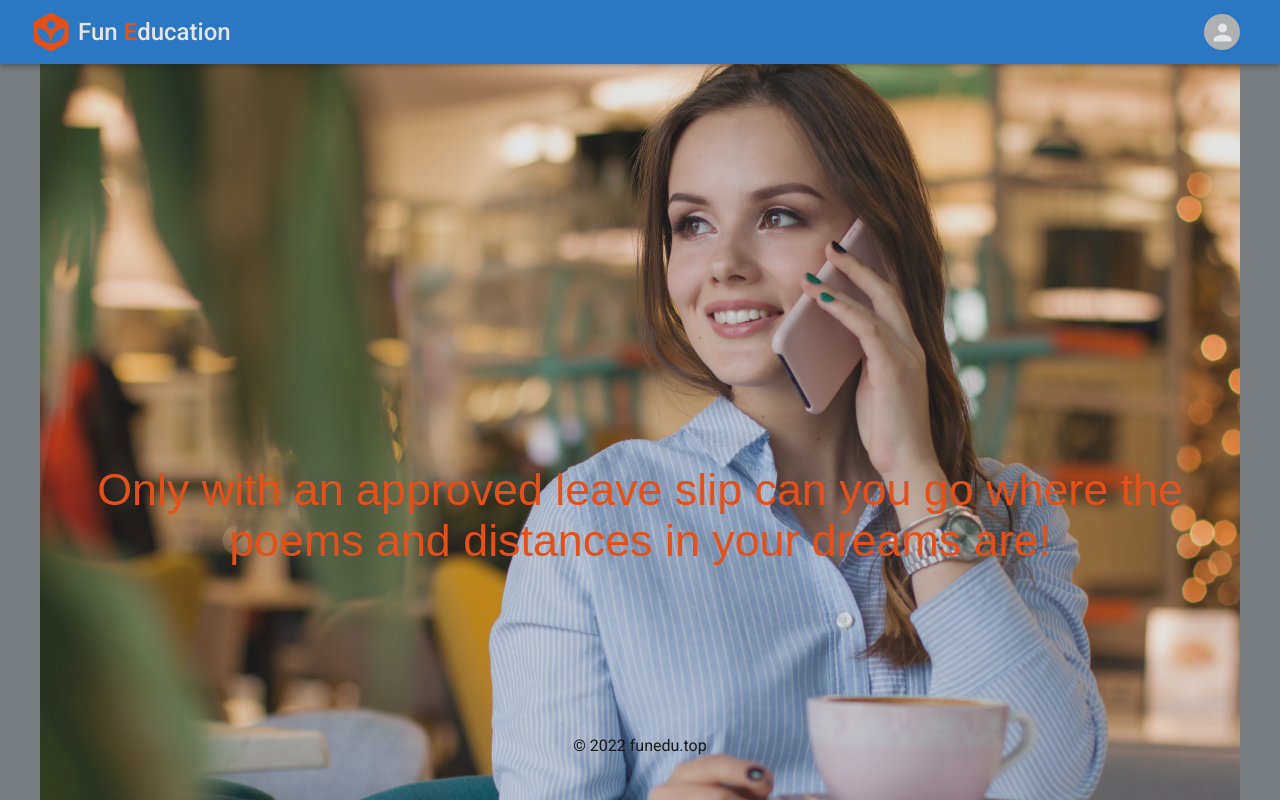
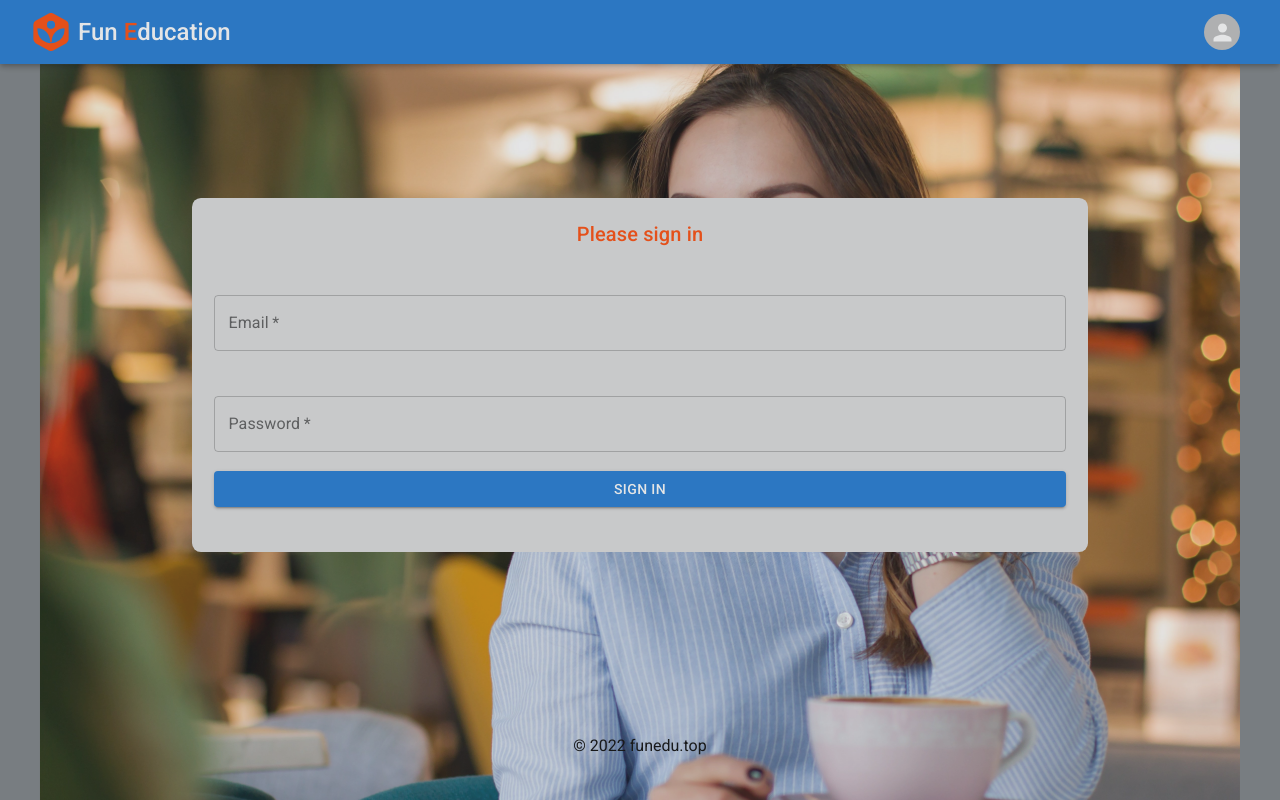
Before and after one commit to yixiao-lee/yixiao-lee, a React (Create React App) app in the folder funedu/: page / in a window 1280 px wide. Built offline with nearby package versions, Linux system fonts and the light colour scheme; no server answers.

Commit message:
Add login page

```diff
--- a/funedu/package.json
+++ b/funedu/package.json
@@ -18,6 +18,7 @@
     "react-dom": "^17.0.2",
     "react-icons": "^4.3.1",
     "react-redux": "^7.2.6",
+    "react-router-dom": "^6.2.2",
     "react-scripts": "5.0.0",
     "web-vitals": "^2.1.4"
   },
--- a/funedu/src/App.js
+++ b/funedu/src/App.js
@@ -2,9 +2,9 @@
 import Header from './components/Header';
 import Footer from './components/Footer';
 import Main from './components/Main';
-import { Container, Grid } from '@mui/material';
 import { makeStyles } from "@mui/styles";
 import bg from './images/woman-3083379.jpg';
+// import ErrorBoundary from './components/ErrorBoundary';
 
 const useStyles = makeStyles((theme) => ({
   main : {
@@ -29,11 +29,13 @@ const useStyles = makeStyles((theme) => ({
 function App() {
   const classes = useStyles()
   return (
-    <div className={classes.main}>
-      <Header/>
-      <Main/>
-      <Footer/>
-    </div>
+      <div className={classes.main}>
+        <Header/>
+        {/* <ErrorBoundary> */}
+         <Main/>
+        {/* </ErrorBoundary> */}
+        <Footer/>
+      </div>
   );
 }
 
--- /dev/null
+++ b/funedu/src/components/ErrorBoundary.js
@@ -0,0 +1,27 @@
+import React from "react";
+
+export default class ErrorBoundary extends React.Component {
+    constructor(props) {
+      super(props);
+      this.state = { hasError: false };
+    }
+
+    static getDerivedStateFromError(error) {
+      // Update state so the next render will show the fallback UI.
+      return { hasError: true };
+    }
+
+    componentDidCatch(error, errorInfo) {
+      // You can also log the error to an error reporting service
+      console.log(error, errorInfo);
+    }
+
+    render() {
+      if (this.state.hasError) {
+        // You can render any custom fallback UI
+        return <h1>Something went wrong.</h1>;
+      }
+
+      return this.props.children;
+    }
+  }
--- /dev/null
+++ b/funedu/src/components/Login.jsx
@@ -0,0 +1,93 @@
+import React, { useState, useEffect } from "react";
+import Box from '@mui/material/Box';
+import Typography from '@mui/material/Typography';
+import TextField from '@mui/material/TextField';
+import Button from '@mui/material/Button';
+import { useDispatch } from 'react-redux'
+import { populateUser } from "../slices/userSlice";
+import { fetchUser, toLogin } from "../services/userservice";
+import { useNavigate } from "react-router-dom";
+
+export const Login = () => {
+    let navigate = useNavigate();
+    // const user = useSelector((state) => state.userReducer.value);
+
+    useEffect(() => {
+        console.log("Login useEffect...");
+        fetchUser().then((data) => {
+            // console.log("effect data : " + JSON.stringify(data));
+            dispatch(populateUser(data));
+            // console.log("effect user : " + JSON.stringify(user));
+            console.log("..." + data.userId);
+            //   if (data.userId) {
+            //     chageStatusOnSuccessLogin();
+            //   }
+            console.log("exit Login useEffect...");
+            if (data.userId) {
+                handSuccessLogin();
+            }
+        });
+    }, [])
+
+    const dispatch = useDispatch();
+    // const [isAuth, setIsAuth] = useState(false);
+    const [errorMessage, setErrorMessage] = useState(null);
+    const [loginName, setLoginName] = useState(null);
+    const [pass, setPass] = useState(null);
+
+    const handleSignin = async () => {
+        if (loginName && pass) {
+            const isOk = await toLogin(loginName, pass, 'AAdmin');
+            if (isOk) {
+                fetchUser().then((data) => {
+                    dispatch(populateUser(data));
+                    handSuccessLogin();
+                });
+                return
+            }
+            setErrorMessage("Login failed!, please check the user name or password!");
+        }
+    }
+
+    const handSuccessLogin = () => {
+        // TODO send redirect to target url
+        navigate("/home");
+    }
+
+    return (
+        <Box component="form" sx={{ backgroundColor: '#ddd', maxWidth: '20em', margin: 'auto', borderRadius: '0.2em', pb: '1em' }}>
+            <Typography variant="h6" component="h2" sx={{ pt: '1em', alignSelf: 'center' }}>
+                Please sign in
+            </Typography>
+            <TextField
+                required
+                label="Email"
+                type="text"
+                sx={{ mt: '1em', width: "95%", alignSelf: 'center' }}
+                onChange={(e) => {
+                    setLoginName(e.target.value);
+                    setErrorMessage(null);
+                }}
+            />
+            <TextField
+                required
+                label="Password"
+                type="password"
+                sx={{ mt: '1em', width: "95%", alignSelf: 'center' }}
+                onChange={(e) => {
+                    setPass(e.target.value);
+                    setErrorMessage(null);
+                }}
+                helperText={errorMessage}
+            />
+
+            <Button variant="contained"
+                color="primary"
+                sx={{ mt: '1em', width: "95%", alignSelf: 'center' }}
+                onClick={handleSignin}
+            >
+                Sign in
+            </Button>
+        </Box>
+    )
+}
--- a/funedu/src/components/Main.js
+++ b/funedu/src/components/Main.js
@@ -1,11 +1,13 @@
 import React from 'react'
 import Box from "@mui/material/Box"
 import { makeStyles } from "@mui/styles";
+import {Routes, Route} from 'react-router-dom';
+import { Login } from './Login';
 
 const useStyles = makeStyles((theme) => ({
   slogan : {
     Height: '100%',
-    paddingTop: "50vh",
+    paddingTop: "3em",
     paddingLeft: "2%",
     paddingRight: "2%",
     fontSize: "2.8em",
@@ -14,11 +16,20 @@ const useStyles = makeStyles((theme) => ({
     fontFamily: "sans-serif"
   }
 }))
+
 const Main = () => {
     const classes = useStyles();
+    const Home = () => (<p>
+      Only with an approved leave slip can you go where the poems and distances in your dreams are!
+      </p>)
+    const Edit = () => (<div> Edit page</div>)
     return (
     <Box component="div" className={classes.slogan}>
-      Only with an approved leave slip can you go where the poems and distances in your dreams are!
+      <Routes>
+        <Route exact path="/" element={<Login />}/>
+        <Route path="home" element={<Home />}/>
+        <Route path="edit" element={<Edit />}/>
+      </Routes>
     </Box>
     )
 }
--- a/funedu/src/index.js
+++ b/funedu/src/index.js
@@ -6,6 +6,7 @@ import store from './store/store'
 import { Provider } from 'react-redux'
 import { ThemeProvider } from "@mui/styles";
 import { createTheme } from '@mui/material';
+import {BrowserRouter as Router} from "react-router-dom";
 
 const theme = createTheme();
 
@@ -13,8 +14,10 @@ ReactDOM.render(
   <React.StrictMode>
     <Provider store={store}>
       <ThemeProvider theme={theme}>
-     <App />
-     </ThemeProvider>
+       <Router>
+          <App />
+        </Router>
+       </ThemeProvider>
     </Provider>
   </React.StrictMode>,
   document.getElementById('root')
--- a/funedu/src/slices/userSlice.js
+++ b/funedu/src/slices/userSlice.js
@@ -23,15 +23,15 @@ export const userSlice = createSlice({
       // doesn't actually mutate the state because it uses the Immer library,
       // which detects changes to a "draft state" and produces a brand new
       // immutable state based off those changes
-      console.log("action : " + JSON.stringify(action))
+      // console.log("action : " + JSON.stringify(action))
       Object.assign(state.value, action.payload)
-      console.log("state.value" + JSON.stringify(state.value))
+      // console.log("state.value" + JSON.stringify(state.value))
 
     },
     resetUser: (state) => {
       console.log("resetUser : " + JSON.stringify(defaultUser))
       Object.assign(state.value, defaultUser)
-      console.log("state.value" + JSON.stringify(state.value))
+      // console.log("state.value" + JSON.stringify(state.value))
 
     },
     // decrement: (state) => {
```
Also changed, not shown: funedu/src/components/Header.js (+40 -55 lines), 1 other file (tests, documents, lock files or other folders).
